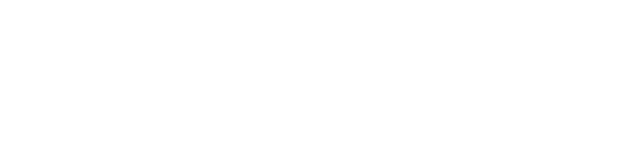
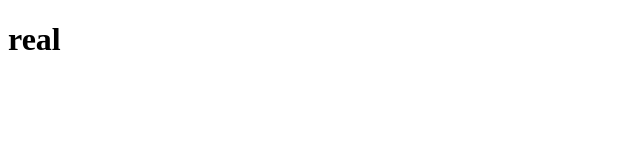
Before and after one commit to TokhirAsadov/Smoke-letters, a plain HTML site: page index.htm in a window 1280 px wide. Shown: the whole page, without its empty margins (0-640 px from the left). Drawn offline with Linux system fonts and the light colour scheme.

Commit message:
Add news

```diff
--- a/index.htm
+++ b/index.htm
@@ -9,7 +9,7 @@
 </head>
 
 <body>
-
+  <h1>real</h1>
 </body>
 
 </html>
```
